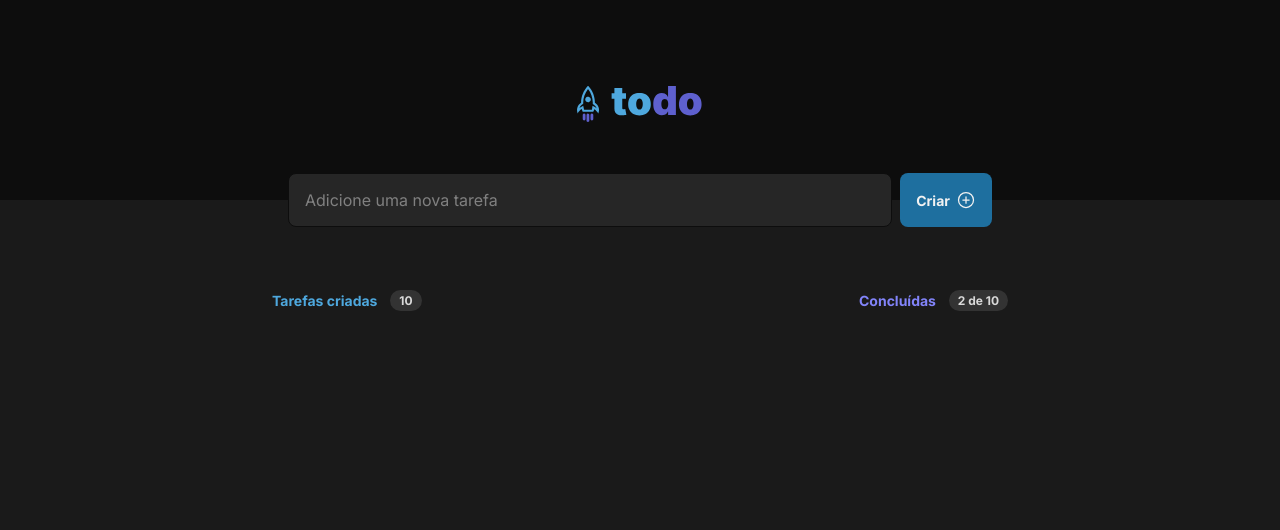
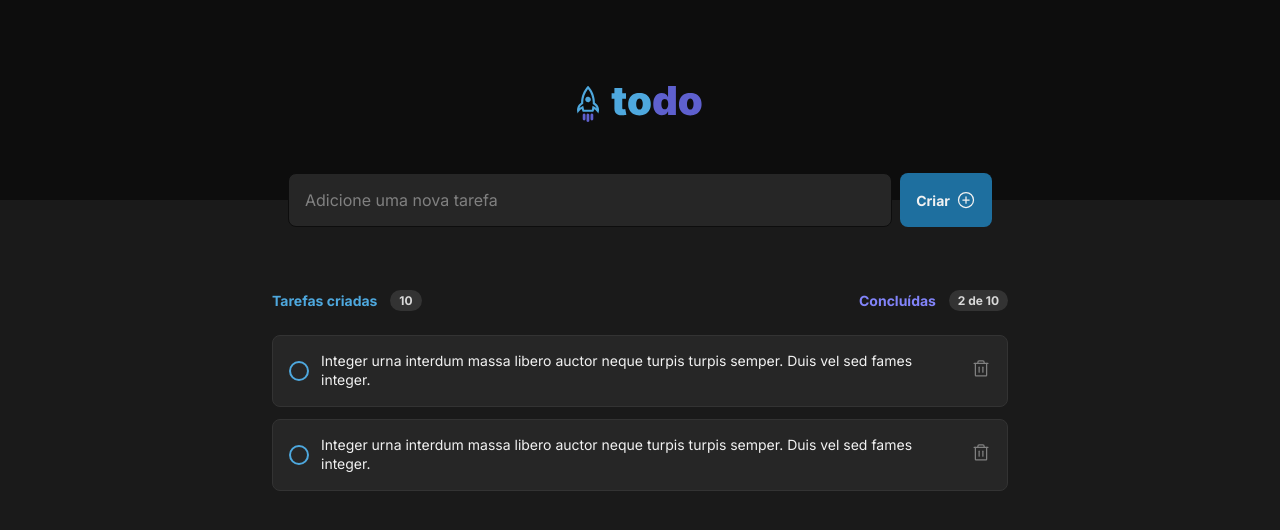
Before and after one commit to NatanJAlmeida99/ToDoList-Ignite, a React (Vite) app: page / in a window 1280 px wide. Shown: the top 530 px of the page. Built offline with nearby package versions, Linux system fonts and the light colour scheme.

Commit message:
component voidTask

```diff
--- a/src/components/Task.jsx
+++ b/src/components/Task.jsx
@@ -1,4 +1,5 @@
 import styles from './Task.module.css'
+import { VoidTask } from './VoidTask'
 
 export function Task() {
     return (
@@ -14,6 +15,11 @@ export function Task() {
                     <span>2 de 10</span>
                 </div>
             </header>
+
+            <div className={styles.list}>
+                <VoidTask />
+                <VoidTask />
+            </div>
         </section>
     )
 }
--- a/src/components/Task.module.css
+++ b/src/components/Task.module.css
@@ -9,7 +9,7 @@
     display: flex;
     align-items: center;
     justify-content: space-between;
-    margin-top: 1.5rem;
+    margin-bottom: 1.5rem;
 }
 
 .header > div {
@@ -36,3 +36,9 @@
     font-size: 0.75rem;
     font-weight: 700;
 }
+
+.list {
+    display: flex;
+    flex-direction: column;
+    gap: 0.75rem;
+}
--- /dev/null
+++ b/src/components/VoidTask.jsx
@@ -0,0 +1,20 @@
+import { Trash } from 'phosphor-react'
+import sytles from './VoidTask.module.css'
+
+export function VoidTask() {
+    return (
+        <div className={sytles.voidTask}>
+            <button className={sytles.check}>
+                <div></div>
+            </button>
+
+            <p>
+                Integer urna interdum massa libero auctor neque turpis turpis semper. Duis vel sed fames integer.
+            </p>
+
+            <button className={sytles.trash}>
+                <Trash size={20}/>
+            </button>
+        </div>
+    )
+}
--- /dev/null
+++ b/src/components/VoidTask.module.css
@@ -0,0 +1,38 @@
+.voidTask {
+    width: 100%;
+    background-color: var(--gray-500);
+    border: 1px solid var(--gray-400);
+    padding: 1rem;
+    border-radius: 0.5rem;
+    display: flex;
+    align-items: center;
+    justify-content: space-between;
+    gap: 0.75rem;
+}
+
+.voidTask p {
+    font-size: 0.875rem;
+    line-height: 1.18rem;
+    color: var(--gray-100);
+    margin-right: auto;
+}
+
+.check {
+    min-width: 1.25rem;
+    height: 1.25rem;
+    background: none;
+    border: none;
+}
+
+.check div {
+    width: 100%;
+    height: 100%;
+    border: 2px solid var(--blue);
+    border-radius: 50%;
+}
+
+.trash {
+    background: none;
+    border: none;
+    color: var(--gray-300);
+}
```
